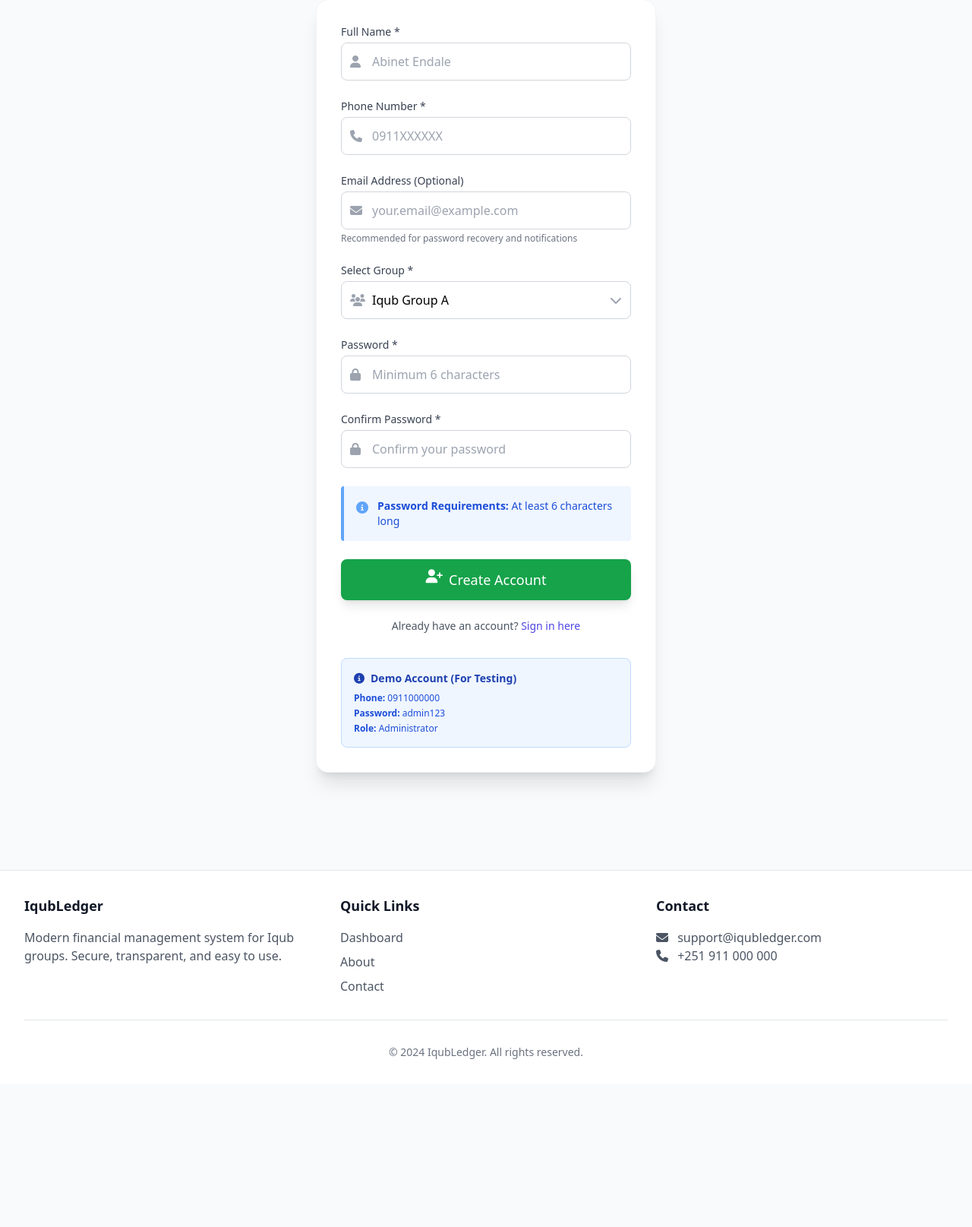
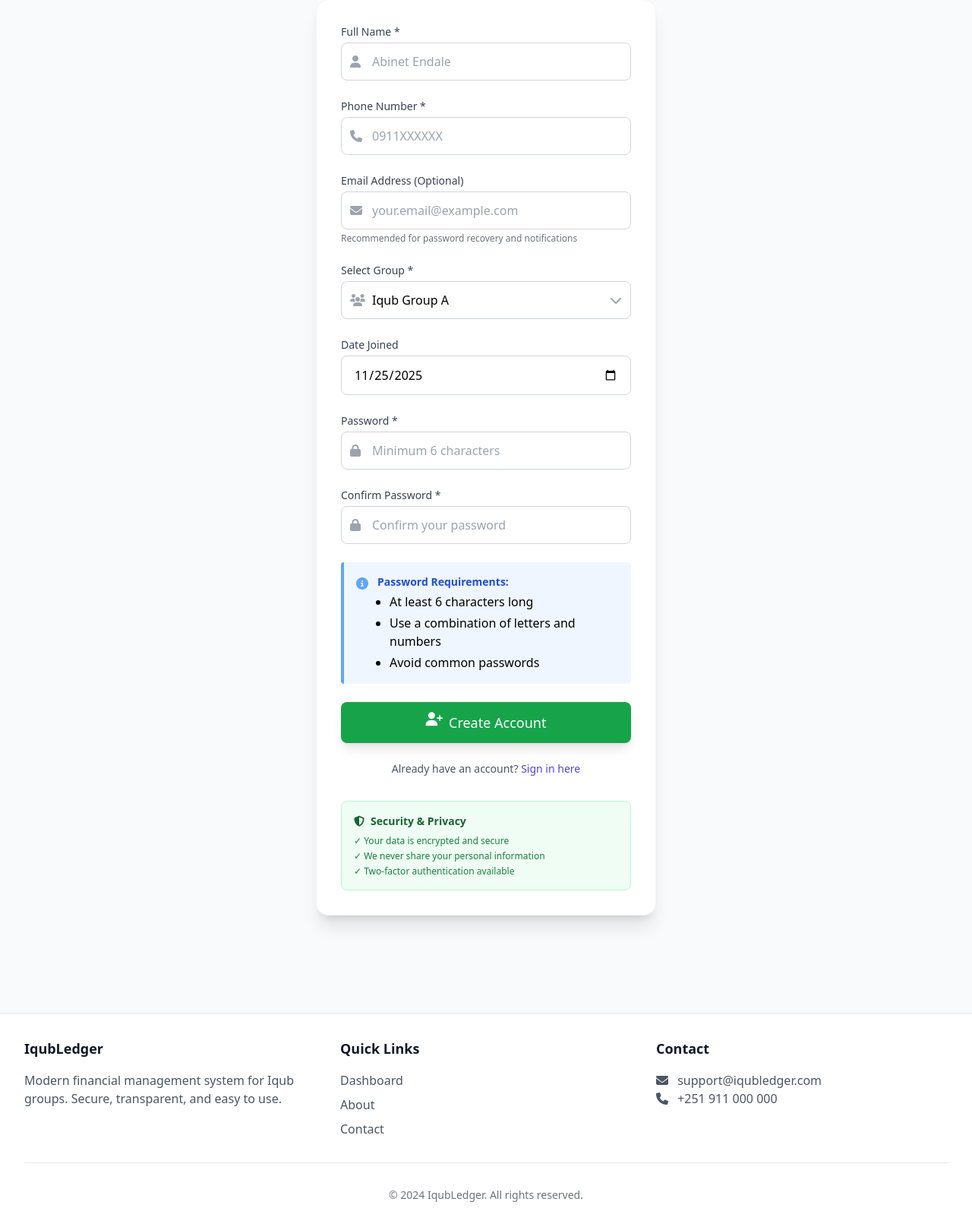
Before and after one commit to abihacker456/fintech-app, a Flask app: page /register in a window 1280 px wide. Shown: the part 257-1872 px from the top of the page at 76% size. Before the commit the page ends 1651 px from the top, so only its background shows below. Run offline with Flask 3, Linux system fonts and the light colour scheme; data comes from the database, SQL or seed files in the repository; some libraries are stand-ins or nearby versions.

Commit message:
Enhance registration form with new fields and scripts
Updated registration form with additional fields and validation scripts.

```diff
--- a/templates/register.html
+++ b/templates/register.html
@@ -5,6 +5,7 @@
 {% block content %}
 <div class="min-h-screen flex items-center justify-center py-12 px-4 sm:px-6 lg:px-8">
     <div class="max-w-md w-full space-y-8">
+        <!-- Header -->
         <div class="text-center">
             <div class="mx-auto w-16 h-16 bg-green-600 rounded-2xl flex items-center justify-center mb-4">
                 <i class="fas fa-user-plus text-white text-2xl"></i>
@@ -17,8 +18,10 @@
             </p>
         </div>
 
+        <!-- Registration Form -->
         <div class="bg-white p-8 rounded-2xl shadow-xl card-hover border border-gray-100">
             <form class="space-y-6" action="/register" method="POST">
+                <!-- Full Name -->
                 <div>
                     <label for="name" class="block text-sm font-medium text-gray-700 mb-1">
                         Full Name *
@@ -29,10 +32,12 @@
                         </div>
                         <input id="name" name="name" type="text" required
                                class="block w-full pl-10 pr-3 py-3 border border-gray-300 rounded-lg focus:ring-2 focus:ring-indigo-500 focus:border-indigo-500 transition duration-150"
-                               placeholder="Abinet Endale">
+                               placeholder="Abinet Endale"
+                               value="{{ request.form.name if request.form }}">
                     </div>
                 </div>
 
+                <!-- Phone Number -->
                 <div>
                     <label for="phone" class="block text-sm font-medium text-gray-700 mb-1">
                         Phone Number *
@@ -43,10 +48,12 @@
                         </div>
                         <input id="phone" name="phone" type="tel" required
                                class="block w-full pl-10 pr-3 py-3 border border-gray-300 rounded-lg focus:ring-2 focus:ring-indigo-500 focus:border-indigo-500 transition duration-150"
-                               placeholder="0911XXXXXX">
+                               placeholder="0911XXXXXX"
+                               value="{{ request.form.phone if request.form }}">
                     </div>
                 </div>
 
+                <!-- Email Address -->
                 <div>
                     <label for="email" class="block text-sm font-medium text-gray-700 mb-1">
                         Email Address (Optional)
@@ -57,13 +64,15 @@
                         </div>
                         <input id="email" name="email" type="email"
                                class="block w-full pl-10 pr-3 py-3 border border-gray-300 rounded-lg focus:ring-2 focus:ring-indigo-500 focus:border-indigo-500 transition duration-150"
-                               placeholder="your.email@example.com">
+                               placeholder="your.email@example.com"
+                               value="{{ request.form.email if request.form }}">
                     </div>
                     <p class="mt-1 text-xs text-gray-500">
                         Recommended for password recovery and notifications
                     </p>
                 </div>
 
+                <!-- Group Selection -->
                 <div>
                     <label for="group_id" class="block text-sm font-medium text-gray-700 mb-1">
                         Select Group *
@@ -75,7 +84,10 @@
                         <select id="group_id" name="group_id" required
                                 class="block w-full pl-10 pr-3 py-3 border border-gray-300 rounded-lg focus:ring-2 focus:ring-indigo-500 focus:border-indigo-500 transition duration-150 appearance-none bg-white">
                             {% for group in groups %}
-                                <option value="{{ group.id }}">{{ group.name }}</option>
+                                <option value="{{ group.id }}"
+                                        {% if request.form and request.form.group_id == group.id|string %}selected{% endif %}>
+                                    {{ group.name }}
+                                </option>
                             {% endfor %}
                         </select>
                         <div class="absolute inset-y-0 right-0 pr-3 flex items-center pointer-events-none">
@@ -84,6 +96,17 @@
                     </div>
                 </div>
 
+                <!-- Date Joined -->
+                <div>
+                    <label for="date_joined" class="block text-sm font-medium text-gray-700 mb-1">
+                        Date Joined
+                    </label>
+                    <input type="date" id="date_joined" name="date_joined" required
+                           class="block w-full px-4 py-3 border border-gray-300 rounded-lg focus:ring-2 focus:ring-indigo-500 focus:border-indigo-500 transition duration-150"
+                           value="{{ request.form.date_joined if request.form else today_date }}">
+                </div>
+
+                <!-- Password -->
                 <div>
                     <label for="password" class="block text-sm font-medium text-gray-700 mb-1">
                         Password *
@@ -95,10 +118,12 @@
                         <input id="password" name="password" type="password" required
                                class="block w-full pl-10 pr-3 py-3 border border-gray-300 rounded-lg focus:ring-2 focus:ring-indigo-500 focus:border-indigo-500 transition duration-150"
                                placeholder="Minimum 6 characters"
-                               minlength="6">
+                               minlength="6"
+                               oninput="validatePassword()">
                     </div>
                 </div>
 
+                <!-- Confirm Password -->
                 <div>
                     <label for="confirm_password" class="block text-sm font-medium text-gray-700 mb-1">
                         Confirm Password *
@@ -110,11 +135,15 @@
                         <input id="confirm_password" name="confirm_password" type="password" required
                                class="block w-full pl-10 pr-3 py-3 border border-gray-300 rounded-lg focus:ring-2 focus:ring-indigo-500 focus:border-indigo-500 transition duration-150"
                                placeholder="Confirm your password"
-                               minlength="6">
+                               minlength="6"
+                               oninput="validatePassword()">
+                    </div>
+                    <div id="password-match" class="mt-1 text-sm hidden">
+                        <!-- Will show password match status -->
                     </div>
                 </div>
 
-                <!-- Password Strength Indicator -->
+                <!-- Password Requirements -->
                 <div class="bg-blue-50 border-l-4 border-blue-400 p-4 rounded">
                     <div class="flex">
                         <div class="flex-shrink-0">
@@ -122,12 +151,18 @@
                         </div>
                         <div class="ml-3">
                             <p class="text-sm text-blue-700">
-                                <strong>Password Requirements:</strong> At least 6 characters long
+                                <strong>Password Requirements:</strong>
+                                <ul class="list-disc ml-4 mt-1 space-y-1">
+                                    <li>At least 6 characters long</li>
+                                    <li>Use a combination of letters and numbers</li>
+                                    <li>Avoid common passwords</li>
+                                </ul>
                             </p>
                         </div>
                     </div>
                 </div>
 
+                <!-- Submit Button -->
                 <div>
                     <button type="submit"
                             class="group relative w-full flex justify-center py-3 px-4 border border-transparent rounded-lg shadow-lg text-white bg-green-600 hover:bg-green-700 focus:outline-none focus:ring-2 focus:ring-offset-2 focus:ring-green-500 transition duration-150 font-medium text-lg">
@@ -136,6 +171,7 @@
                     </button>
                 </div>
 
+                <!-- Login Link -->
                 <div class="text-center">
                     <p class="text-sm text-gray-600">
                         Already have an account?
@@ -146,40 +182,43 @@
                 </div>
             </form>
 
-            <!-- Demo Account Info -->
-            <div class="mt-8 p-4 bg-blue-50 rounded-lg border border-blue-200">
-                <h4 class="text-sm font-semibold text-blue-800 mb-2 flex items-center">
-                    <i class="fas fa-info-circle mr-2"></i>
-                    Demo Account (For Testing)
+            <!-- Security Note -->
+            <div class="mt-8 p-4 bg-green-50 rounded-lg border border-green-200">
+                <h4 class="text-sm font-semibold text-green-800 mb-2 flex items-center">
+                    <i class="fas fa-shield-alt mr-2"></i>
+                    Security & Privacy
                 </h4>
-                <div class="text-xs text-blue-700 space-y-1">
-                    <p><strong>Phone:</strong> 0911000000</p>
-                    <p><strong>Password:</strong> admin123</p>
-                    <p><strong>Role:</strong> Administrator</p>
+                <div class="text-xs text-green-700 space-y-1">
+                    <p>✓ Your data is encrypted and secure</p>
+                    <p>✓ We never share your personal information</p>
+                    <p>✓ Two-factor authentication available</p>
                 </div>
             </div>
         </div>
     </div>
 </div>
 
-<!-- Password Confirmation Script -->
+<!-- Password Validation Script -->
 <script>
-document.addEventListener('DOMContentLoaded', function() {
+function validatePassword() {
     const password = document.getElementById('password');
     const confirmPassword = document.getElementById('confirm_password');
+    const matchDiv = document.getElementById('password-match');
 
-    function validatePassword() {
-        if (password.value !== confirmPassword.value) {
-            confirmPassword.setCustomValidity("Passwords do not match");
-            confirmPassword.style.borderColor = '#f56565';
-        } else {
-            confirmPassword.setCustomValidity("");
-            confirmPassword.style.borderColor = '#d1d5db';
-        }
+    if (!password.value || !confirmPassword.value) {
+        matchDiv.classList.add('hidden');
+        return;
     }
 
-    password.addEventListener('change', validatePassword);
-    confirmPassword.addEventListener('keyup', validatePassword);
-});
+    if (password.value === confirmPassword.value) {
+        matchDiv.innerHTML = '<span class="text-green-600">✓ Passwords match</span>';
+        matchDiv.classList.remove('hidden');
+        confirmPassword.style.borderColor = '#10b981';
+    } else {
+        matchDiv.innerHTML = '<span class="text-red-600">✗ Passwords do not match</span>';
+        matchDiv.classList.remove('hidden');
+        confirmPassword.style.borderColor = '#ef4444';
+    }
+}
 </script>
 {% endblock %}
```
